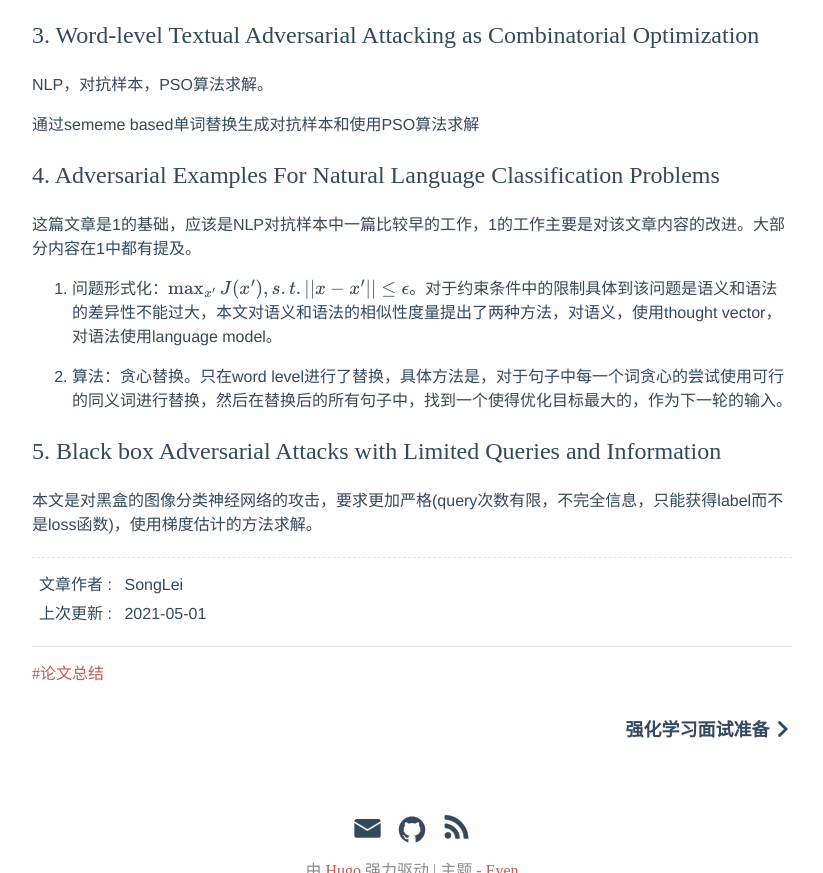
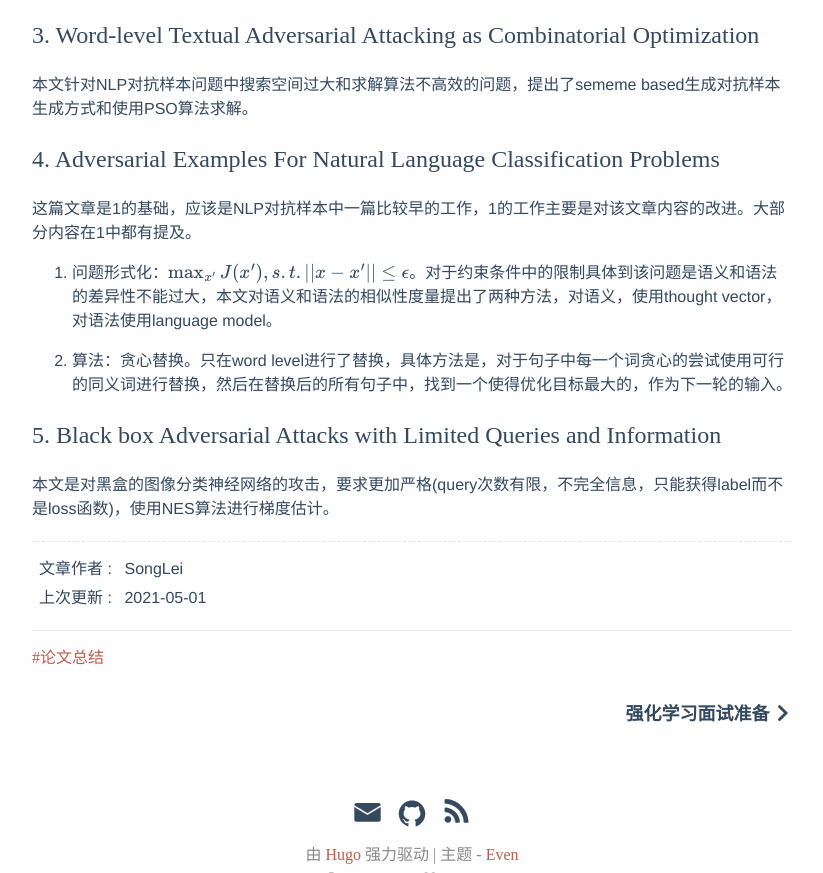
Before and after one commit to songlei00/singlei00.github.io, a plain HTML site: page post/paper/202105/index.html in a window 1280 px wide. Shown: the part 1969-2842 px from the top of the page, without its empty margins (228-1051 px from the left). Drawn offline with nearby package versions, Linux system fonts and the light colour scheme; a script that the page names is missing.

Commit message:
2021年 05月 17日 星期一 08:58:51 CST

```diff
--- a/post/paper/202105/index.html
+++ b/post/paper/202105/index.html
@@ -49,7 +49,7 @@
 <meta itemprop="name" content="5月论文总结">
 <meta itemprop="description" content="1. Discrete Adversarial Attacks and Submodular Optimization with Applications to Text Classification NLP，对抗样本，白盒，子模优化求解。 文本输入的对抗样本任务的难点是无法使用像图像攻击那样的通过修改某几个像素计算相"><meta itemprop="datePublished" content="2021-05-01T00:00:00&#43;00:00" />
 <meta itemprop="dateModified" content="2021-05-01T00:00:00&#43;00:00" />
-<meta itemprop="wordCount" content="2794">
+<meta itemprop="wordCount" content="2813">
 <meta itemprop="keywords" content="论文总结," /><meta name="twitter:card" content="summary"/>
 <meta name="twitter:title" content="5月论文总结"/>
 <meta name="twitter:description" content="1. Discrete Adversarial Attacks and Submodular Optimization with Applications to Text Classification NLP，对抗样本，白盒，子模优化求解。 文本输入的对抗样本任务的难点是无法使用像图像攻击那样的通过修改某几个像素计算相"/>
@@ -191,8 +191,7 @@
 </ol>
 <p>不足：1是实验不公平，在对比的算法中，虽然都是黑盒设定，但本文的算法需要获得所有的类别的概率，才能计算cross entropy，其他算法则在更少的信息下，就可以work(具体见TODO)，所以无法判断是因为使用了更多信息使得性能更好，还是算法本身更好。2是文中的证明多是与实验假设无关的证明，而与实验有关的假设都是通过实验验证的。比如无法证明神经网络的近似子模性，文中只证明了一个近似子模函数的界，但无法说明神经网络和子模函数有多接近，只通过实验说明使用贪心求解算法或Local Search和PGD效果差不多这一实验得到神经网络函数满足近似子模性是不够的。</p>
 <h2 id="3-word-level-textual-adversarial-attacking-as-combinatorial-optimization">3. Word-level Textual Adversarial Attacking as Combinatorial Optimization</h2>
-<p>NLP，对抗样本，PSO算法求解。</p>
-<p>通过sememe based单词替换生成对抗样本和使用PSO算法求解</p>
+<p>本文针对NLP对抗样本问题中搜索空间过大和求解算法不高效的问题，提出了sememe based生成对抗样本生成方式和使用PSO算法求解。</p>
 <h2 id="4-adversarial-examples-for-natural-language-classification-problems">4. Adversarial Examples For Natural Language Classification Problems</h2>
 <p>这篇文章是1的基础，应该是NLP对抗样本中一篇比较早的工作，1的工作主要是对该文章内容的改进。大部分内容在1中都有提及。</p>
 <ol>
@@ -204,7 +203,7 @@
 </li>
 </ol>
 <h2 id="5-black-box-adversarial-attacks-with-limited-queries-and-information">5. Black box Adversarial Attacks with Limited Queries and Information</h2>
-<p>本文是对黑盒的图像分类神经网络的攻击，要求更加严格(query次数有限，不完全信息，只能获得label而不是loss函数)，使用梯度估计的方法求解。</p>
+<p>本文是对黑盒的图像分类神经网络的攻击，要求更加严格(query次数有限，不完全信息，只能获得label而不是loss函数)，使用NES算法进行梯度估计。</p>
 
     </div>
 
```
